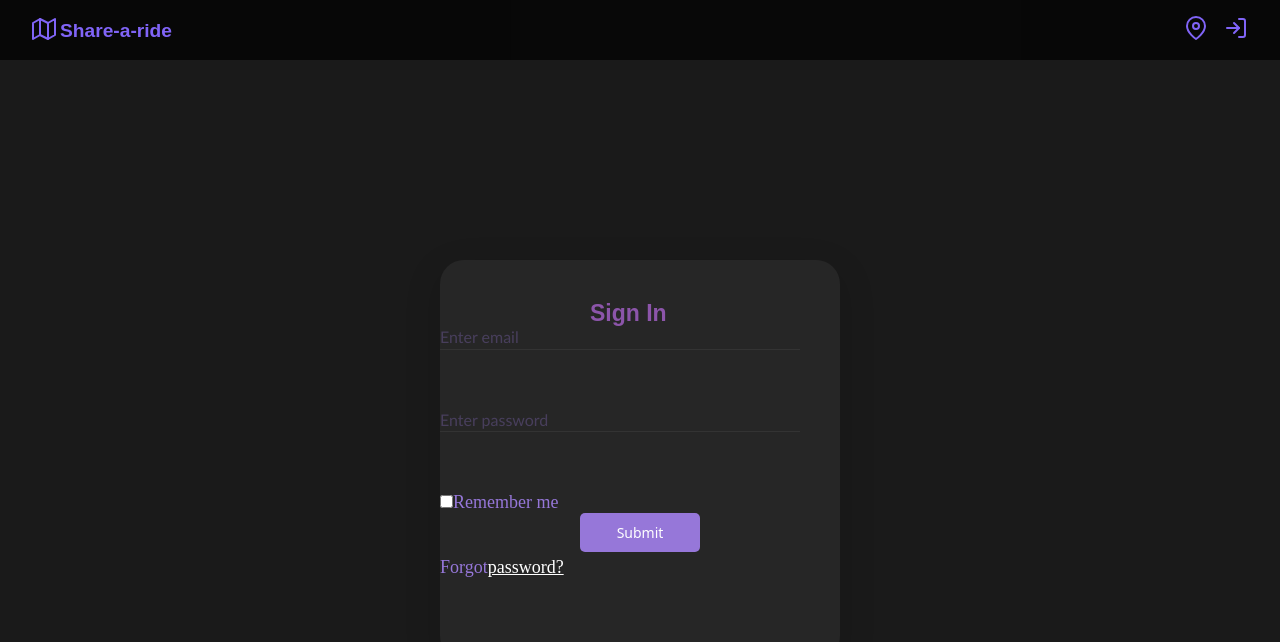
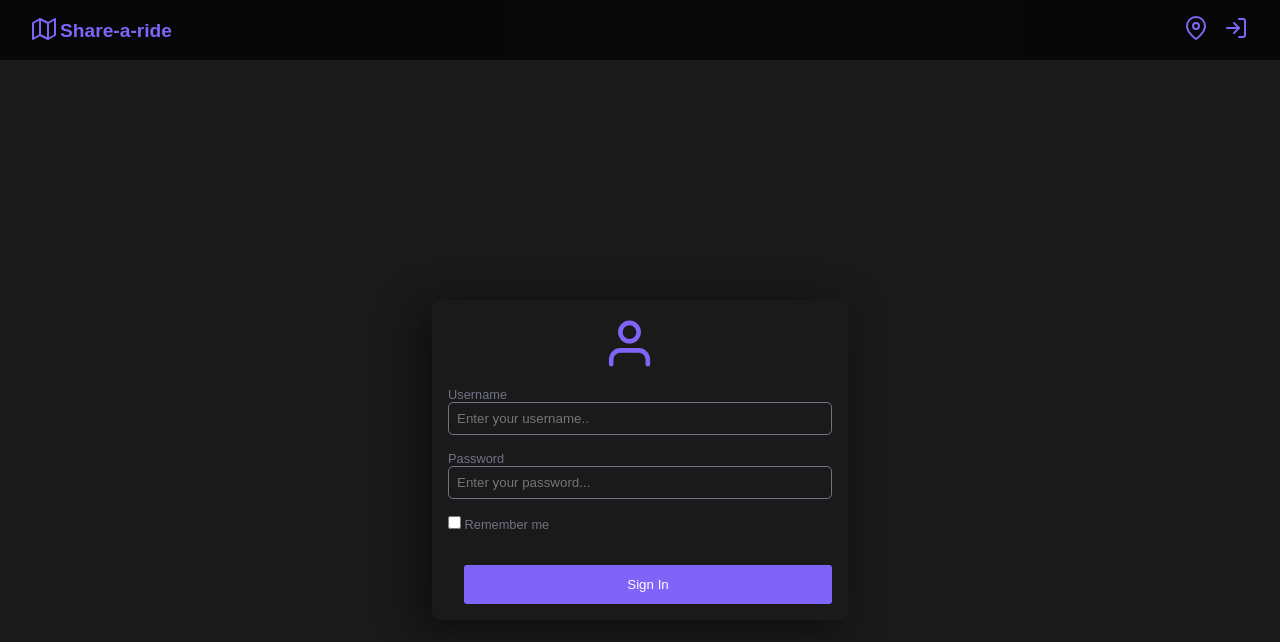
Before and after one commit to theman550/DAT257-K9, a React (Create React App) app in the folder frontend/: page /account in a window 1280 px wide. Shown: the top 642 px of the page. Built offline with nearby package versions, Linux system fonts and the light colour scheme; the HTML template or start-up script is replaced by a standard one; a web font is replaced by a local one.

Commit message:
Redesigned

```diff
--- a/frontend/src/components/Login.js
+++ b/frontend/src/components/Login.js
@@ -1,124 +1,134 @@
 import React, { useState } from 'react';
-import styled from 'styled-components';
+import PropTypes from 'prop-types';
+import styled, { css } from 'styled-components';
+import { User } from 'react-feather';
+import {
+  FieldFactory,
+  PrimaryButton,
+  Label,
+} from './UI';
 
-const Form = styled.form`
-background-color: #262626;
-width: 400px;
-height: 400px;
-margin: 7em auto;
-border-radius: 1.5em;
-box-shadow: 0px 11px 35px 2px rgba(0, 0, 0, 0.14)
+const StyledInput = FieldFactory(styled.input``);
+
+const Icon = styled(User)`
+margin-left:40%;
+
 `;
-const Button = styled.button`
-position: relative;
-margin: 15px 0 5px 0;
-margin-top: 0px;
-margin-left:80px;
-left: 30%;
-transform: translateX(-50%);
-background: #9677D9;
-border: none;
-border-radius: 5px;
-padding: 10px;
-color: white;
-width: 30%;
-font-family: "Noto Sans", sans-serif;
-font-size: 14px;
-cursor: pointer;
-    `;
-const Input = styled.input`
-border: none;
-border-bottom: 1px solid #333;
-background-color: #262626;
-margin-bottom: 60px;
-width: 90%;
-font-size: 18px;
-line-height: 1.2;
-outline: none;
-color: #9677D9;
-::-webkit-input-placeholder { /* Chrome/Opera/Safari */
-color: #9677D9;
-font-size: medium;
-font-family: 'Trebuchet MS', 'Lucida Sans Unicode', 'Lucida Grande', 'Lucida Sans', Arial, sans-serif;
-opacity: 0.3;
-}
-`;
-const H3 = styled.h3`
-padding-top: 40px;
-color: #8C55AA;
-font-family: 'Ubuntu', sans-serif;
-font-weight: bold;
-font-size: 23px;
-margin-left:150px;
-`;
-const Label = styled.label`
-color: #9677D9;
-font-size: large;
-`;
-const P = styled.p`
-color: #9677D9;
-font-size: large;
-`;
-const Div = styled.div`
-.form-group{
-margin-top:20px;
-}
-`;
-const A = styled.a`
-color: white;
-font-size: large;
+const StyledForm = styled.form`
+  display: flex;
+  flex-direction: column;
+  background-color: ${(props) => props.theme.colors.fill};
+  padding: ${(props) => props.theme.padding.section};
+  margin: 30% auto;
+  width: 90%;
+  max-width: 26rem;
+  border-radius: ${(props) => props.theme.size.corner};
+  -webkit-box-shadow: -10px 10px 40px 0px rgba(10,10,10,0.75);
+  -moz-box-shadow: -10px 10px 40px 0px rgba(10,10,10,0.75);
+  box-shadow: -10px 10px 40px 0px rgba(10,10,10,0.75);
 `;
 
-const Login = () => {
-  const [email, setEmail] = useState('');
+const StyledTextRow = styled.div`
+  display: flex;
+  flex-direction: column;
+  margin-top: ${(props) => props.theme.spacing.subsection};
+  &:nth-child(1) {
+    margin: 0;
+  }
+`;
+
+const StyledSelectRow = styled.div`
+  display: flex;
+  width: 100%;
+  justify-content: space-between;
+  margin-top: ${(props) => props.theme.spacing.subsection};
+`;
+const Button = css`
+  padding: ${(props) => props.theme.size.button};
+  width: 100%;
+  margin-top: ${(props) => props.theme.spacing.subsection};
+`;
+
+const StyledPrimaryButton = styled(PrimaryButton)`
+  ${Button}
+  margin-left: ${(props) => props.theme.spacing.subsection};
+`;
+
+
+const Login = ({ showNotification }) => {
+  const [username, setUsername] = useState('');
   const [password, setPassword] = useState('');
+
   const handleSubmit = (event) => {
     event.preventDefault();
 
-    fetch('http://spilg.xyz/api/users/', {
+      const newvalue = {
+      Email: username,
+      Password: password,
+    };
+
+    fetch('http://spilg.xyz/api/login/', {
       method: 'POST',
       headers: {
         Accept: 'application/json',
         'Content-Type': 'application/json',
       },
-      body: JSON.stringify({
-        Email: email,
-        Password: password,
-      }),
+      body: JSON.stringify(newvalue),
     })
       .then((response) => response)
-      .then((data) => console.log(data))
-      .catch((error) => console.log(error));
+      .then((data) => {
+        console.log(data);
+        if (data.status === 400) {
+          showNotification('Invalid input ! ', '#CC354E', '5');
+          console.log('Bad request');
+        } else if (data.status === 201) {
+          showNotification('Signed in sucessfully :)', '#378C2E', '7');
+        }
+      });
   };
 
   return (
-    <Form onSubmit={handleSubmit}>
-      <H3>Sign In</H3>
+    <StyledForm aria-label="Signin form" onSubmit={handleSubmit}>
+      <StyledTextRow>
+        <Icon size={55} color="#8064f7" />
 
-      <div className="form-group">
+      </StyledTextRow>
+      <StyledTextRow>
+        <Label htmlFor="username">Username</Label>
+        <StyledInput
+          type="email"
+          id="username"
+          value={username}
+          onChange={(e) => setUsername(e.target.value)}
+          placeholder="Enter your username.."
+        />
+      </StyledTextRow>
+      <StyledTextRow>
+        <Label htmlFor="password">Password</Label>
+        <StyledInput
+          type="password"
+          id="password"
+          value={password}
+          onChange={(e) => setPassword(e.target.value)}
+          placeholder="Enter your password..."
+        />
+      </StyledTextRow>
+      <StyledTextRow>
+        <div className="checkbox">
+          <input type="checkbox"  id="customCheck1" />
+          <Label htmlFor="customCheck1"> Remember me</Label>
+        </div>
+      </StyledTextRow>
 
-        <Input data-testid="email" type="email" className="form-control" align="center" name={email} placeholder="Enter email" onChange={(event) => setEmail(event.target.value)} />
-      </div>
-
-      <div className="form-group">
-
-        <Input data-testid="password" type="password" className="form-control" align="center" name={password} placeholder="Enter password" onChange={(event) => setPassword(event.target.value)} />
-      </div>
-
-      <Div className="form-group">
-        <div className="custom-control custom-checkbox">
-          <input type="checkbox" className="custom-control-input" id="customCheck1" />
-          <Label className="custom-control-label" htmlFor="customCheck1">Remember me</Label>
-        </div>
-      </Div>
-
-      <Button type="submit" className="button">Submit</Button>
-      <P className="forgot-password text-right">
-        Forgot
-        <A href="#">password?</A>
-      </P>
-    </Form>
+      <StyledSelectRow>
+        <StyledPrimaryButton type="submit">Sign In</StyledPrimaryButton>
+      </StyledSelectRow>
+    </StyledForm>
   );
 };
 
+Login.propTypes = {
+  showNotification: PropTypes.func.isRequired,
+};
+
 export default Login;
```
